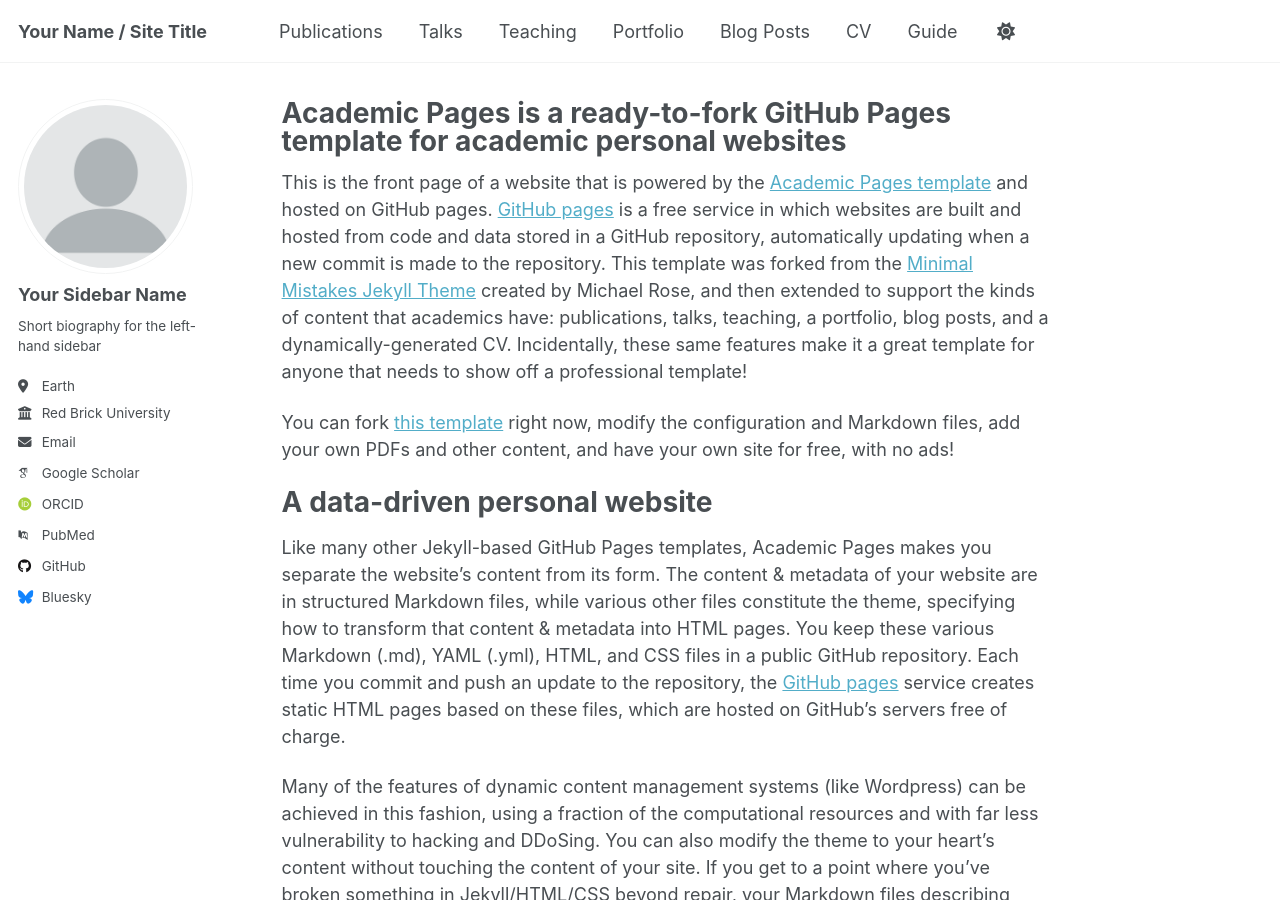
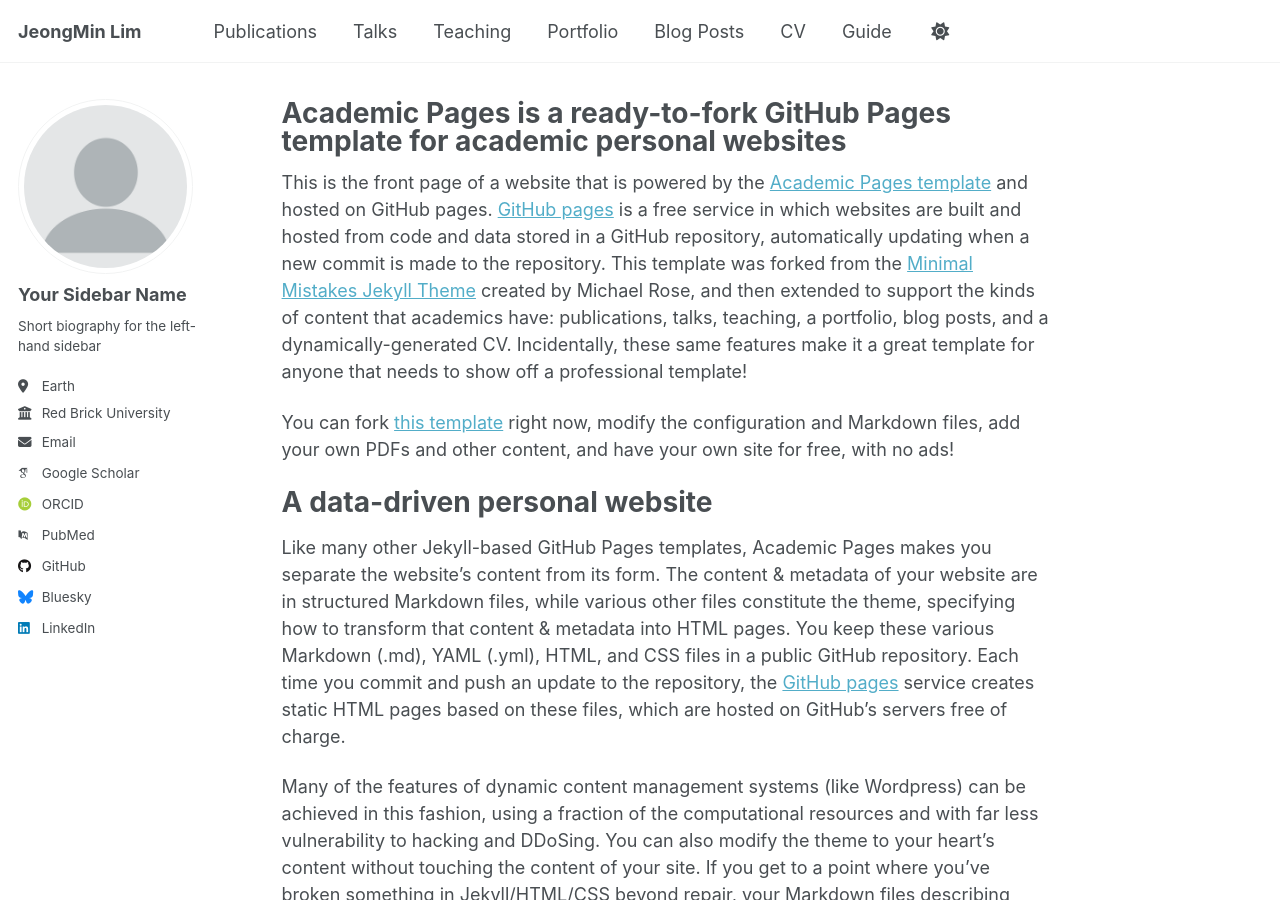
Before and after one commit to JeongMinIsBest/JeongMinIsBest.github.io, a Jekyll site: the page built from _pages/about.md, in a window 1280 px wide and 900 px high. Built offline with Jekyll 4.4.1, drawn with Linux system fonts in a browser that asks for light colours; some web fonts are replaced; a script that is not in the unit is left out.

Commit message:
Update _config.yml

```diff
--- a/_config.yml
+++ b/_config.yml
@@ -9,7 +9,7 @@
 # Basic Site Settings
 locale                   : "en-US"
 site_theme               : "default" # Currently available options are "default", "air"
-title                    : "Your Name / Site Title"
+title                    : "JeongMin Lim"
 title_separator          : "-"
 name                     : &name "Your Name"
 description              : &description "Your Name's academic portfolio"   # Update this with a general description of your site, this is the default if not overridden by a page
@@ -63,7 +63,7 @@
   keybase          : # Username
   instagram        : # Username
   lastfm           : # Username
-  linkedin         : # Username
+  linkedin         : "https://www.linkedin.com/in/ljm1614/"
   mastodon         : # URL
   medium           : # URL
   pinterest        : # Username
```
